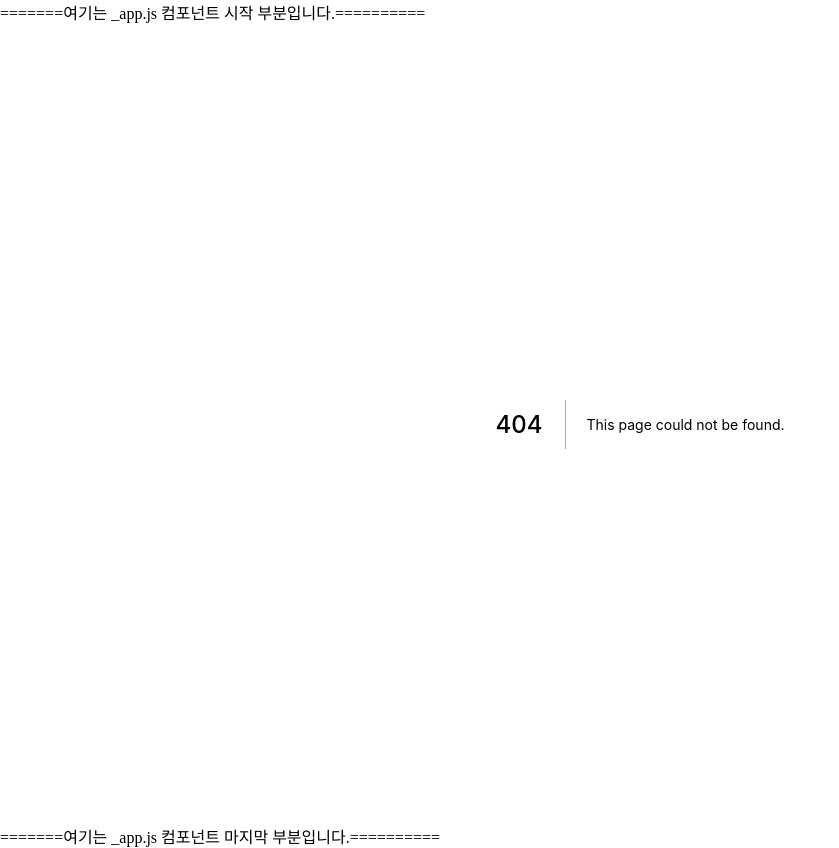
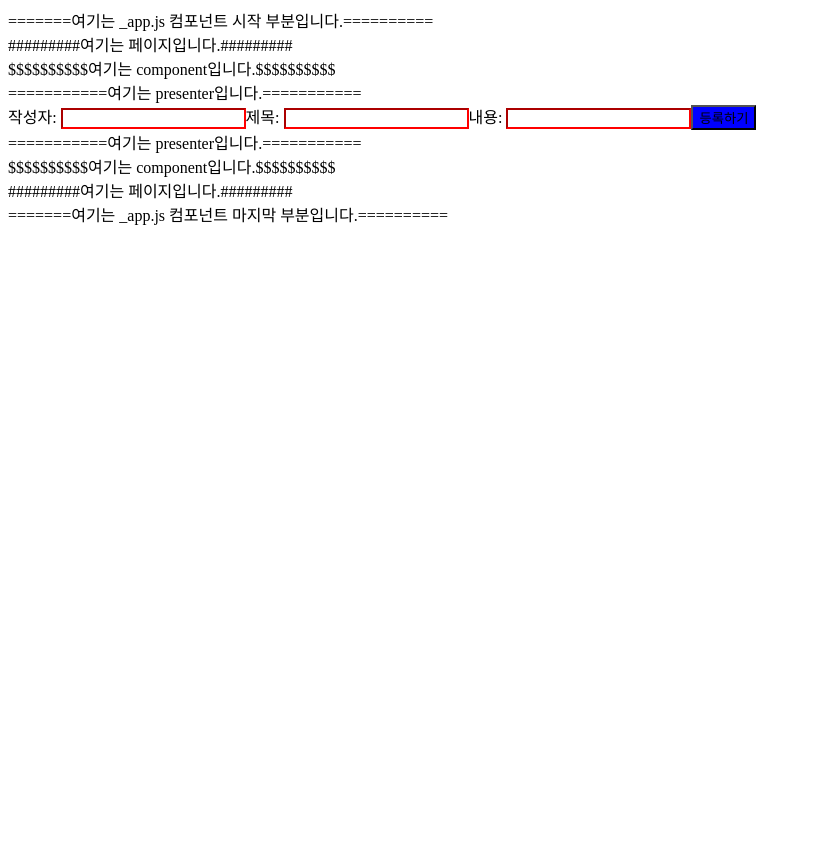
Before and after one commit to kim-jingyu/frontend, a Next.js app: page /section10/10-02-typescript-boards/new in a window 1280 px wide. Before the commit this address had no page. Shown: the whole page, without its empty margins (0-839 px from the left). After the commit the page ends 800 px from the top, so only its background shows below. Built offline with nearby package versions, Linux system fonts and the light colour scheme.

Commit message:
feat(class): 타입스크립트로 전환

```diff
--- /dev/null
+++ b/pages/section10/10-02-typescript-boards/new/index.tsx
@@ -0,0 +1,12 @@
+// 게시글 등록
+import BoardWrite from "../../../../src/components/units/board/10-write/BoardWrite.container"
+
+export default function GraphqlMutationPage() {
+    return(
+        <div>
+            <div>#########여기는 페이지입니다.#########</div>
+            <BoardWrite isEdit={false}/>
+            <div>#########여기는 페이지입니다.#########</div>
+        </div>
+    )
+}
--- /dev/null
+++ b/src/components/units/board/10-write/BoardWrite.container.tsx
@@ -0,0 +1,83 @@
+import { useMutation } from "@apollo/client"
+import { useState, ChangeEvent } from "react"
+import BoardWriteUI from "./BoardWrite.presenter"
+import {CREATE_BOARD, UPDATE_BOARD} from './BoardWrite.queries'
+import { useRouter } from "next/router"
+import { IBoardWriteProps, IMyVariables } from "./BoardWrite.types"
+
+// 함수는 함수 중심으로 변수 타입을 맞춰야 한다. -> 여기서는 isEdit. 즉, 객체 타입.
+export default function BoardWrite(props: IBoardWriteProps) {
+    const router = useRouter()
+
+    // state
+    const [writer, setWriter] = useState("")
+    const [title, setTitle] = useState("")
+    const [contents, setContents] = useState("")
+
+    // 등록하기 mutation
+    const [createBoard] = useMutation(CREATE_BOARD)
+    // 수정하기 mutation
+    const [updateBoard] = useMutation(UPDATE_BOARD)
+
+    // 등록하기
+    const onClickSubmit = async () => {
+        try{
+            const result = await createBoard({
+                variables: {    // variables -> $ 역할을 한다.
+                    writer: writer,
+                    title: title,
+                    contents: contents
+                }
+            })
+            alert(result.data.createBoard.message)
+            router.push(`/section10/10-02-typescript-boards/${result.data.createBoard.number}`)
+        } catch(error: any){
+            alert(error.message)
+        }
+    }
+
+    // 수정하기
+    const onClickUpdate = async () => {
+        // 입력한 값만 수정
+        const myVariables: IMyVariables = {
+            number: Number(router.query.number) // 타입 추론
+        }
+        if(writer) myVariables.writer = writer
+        if(title) myVariables.title = title
+        if(contents) myVariables.contents = contents
+
+        const result = await updateBoard({
+            variables: myVariables
+        })
+        alert(result.data.updateBoard.message)
+        router.push(`/section10/10-02-typescript-boards/${result.data.updateBoard.number}`)
+    }
+
+    const onChangeWriter = (event: ChangeEvent<HTMLInputElement>) => { // input 태그가 change 되었을때, react가 제공하는 event
+        setWriter(event.target.value)
+    }
+
+    const onChangeTitle = (event: ChangeEvent<HTMLInputElement>) => {
+        setTitle(event.target.value)
+    }
+
+    const onChangeContents = (event: ChangeEvent<HTMLInputElement>) => {
+        setContents(event.target.value)
+    }
+
+    return(
+        <div>
+            <div>$$$$$$$$$$여기는 component입니다.$$$$$$$$$$</div>
+            <BoardWriteUI
+                onClickSubmit={onClickSubmit}
+                onClickUpdate={onClickUpdate}
+                onChangeWriter={onChangeWriter}
+                onChangeTitle={onChangeTitle}
+                onChangeContents={onChangeContents}
+                isEdit={props.isEdit}
+                data={props.data}   // 등록: undefined, 수정: data
+            />
+            <div>$$$$$$$$$$여기는 component입니다.$$$$$$$$$$</div>
+        </div>
+    )
+}
--- /dev/null
+++ b/src/components/units/board/10-write/BoardWrite.presenter.tsx
@@ -0,0 +1,20 @@
+import {RedInput,BlueButton} from './BoardWrite.styles'
+import { IBoardWriteUIProps } from './BoardWrite.types'
+
+export default function BoardWriteUI(props: IBoardWriteUIProps) {
+
+    return(
+        <div>
+            <div>===========여기는 presenter입니다.===========</div>
+            <div>
+                작성자: <RedInput type="text" onChange={props.onChangeWriter} defaultValue={props.data?.fetchBoard.writer}></RedInput>
+                제목: <RedInput type="text" onChange={props.onChangeTitle} defaultValue={props.data?.fetchBoard.title}></RedInput>
+                내용: <RedInput type="text" onChange={props.onChangeContents} defaultValue={props.data?.fetchBoard.contents}></RedInput>
+                <BlueButton onClick={props.isEdit ? props.onClickUpdate : props.onClickSubmit}>
+                    {props.isEdit ? "수정" : "등록"}하기
+                </BlueButton>
+            </div>
+            <div>===========여기는 presenter입니다.===========</div>
+        </div>
+    )
+}
--- /dev/null
+++ b/src/components/units/board/10-write/BoardWrite.queries.ts
@@ -0,0 +1,32 @@
+import { gql } from "@apollo/client"
+
+// 게시물 등록 mutation
+export const CREATE_BOARD = gql`
+    mutation createBoard($writer: String, $title: String, $contents: String){
+        createBoard(
+            writer: $writer,
+            title: $title,
+            contents: $contents
+        ){
+            _id
+            number
+            message
+        }
+    }
+`
+
+// 게시물 수정 mutation
+export const UPDATE_BOARD = gql`
+    mutation updateBoard($number: Int, $writer: String, $title: String, $contents: String){
+        updateBoard(
+            number: $number,
+            writer: $writer,
+            title: $title,
+            contents: $contents
+        ){
+            _id
+            number
+            message
+        }
+    }
+`
--- /dev/null
+++ b/src/components/units/board/10-write/BoardWrite.styles.ts
@@ -0,0 +1,9 @@
+import styled from "@emotion/styled";
+
+export const RedInput = styled.input`
+    border-color: red;
+`
+
+export const BlueButton = styled.button`
+    background-color: blue;
+`
```
Also changed, not shown: pages/section10/10-02-typescript-boards/[number]/edit/index.tsx (added, +33 -0 lines), pages/section10/10-02-typescript-boards/[number]/index.tsx (added, +39 -0 lines), src/components/units/board/10-write/BoardWrite.types.ts (added, +23 -0 lines).
